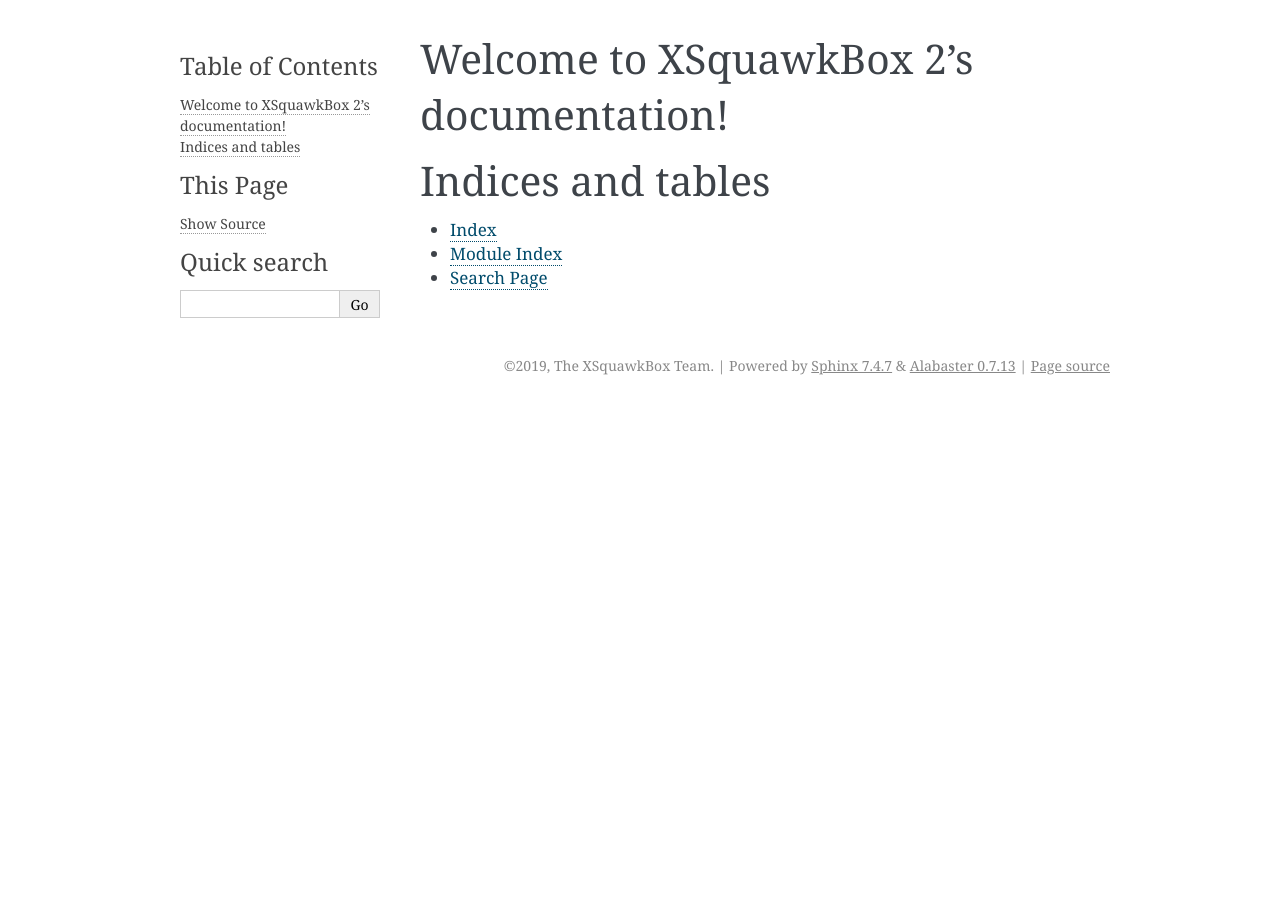
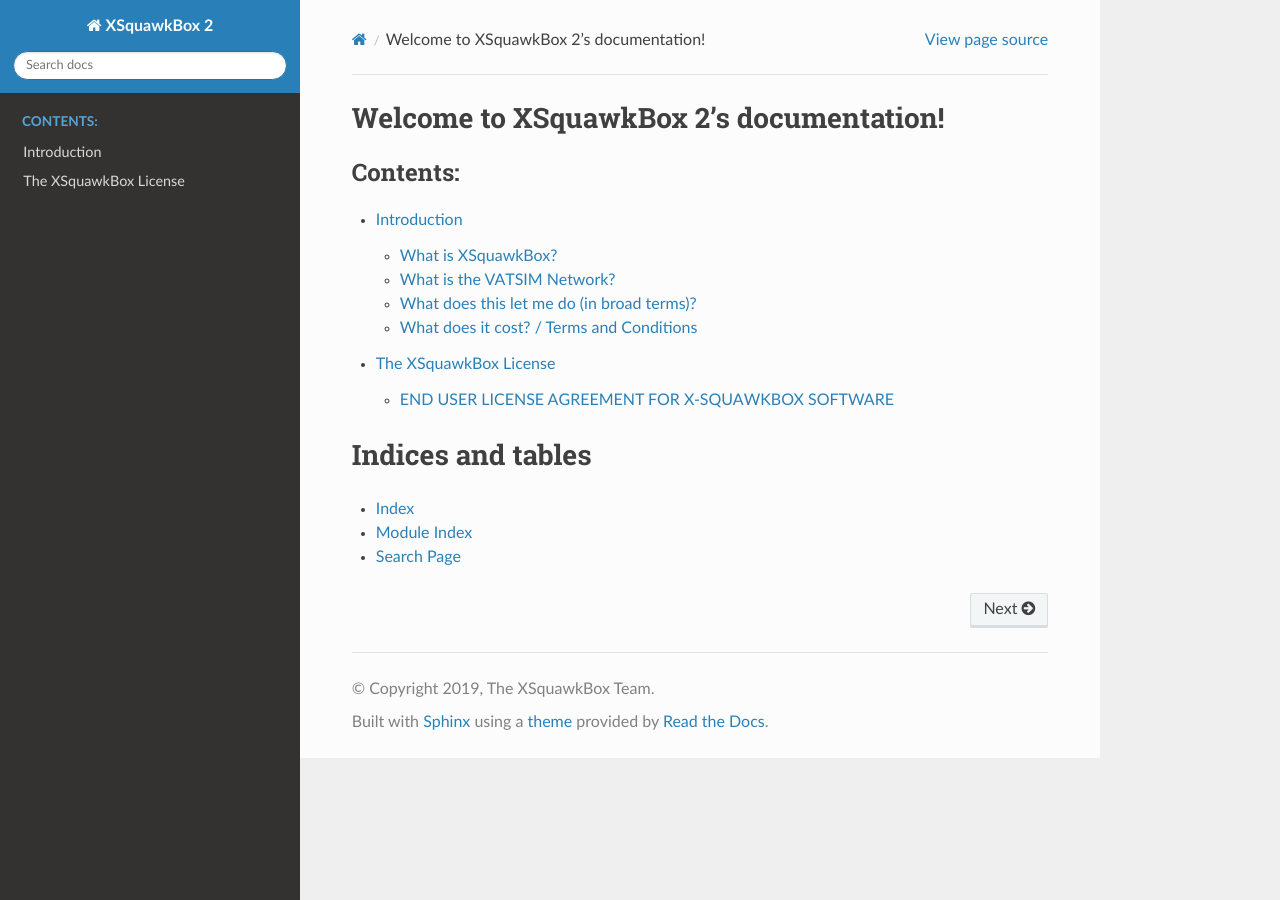
Before and after one commit to xsquawkbox/xsb2-manual, a Sphinx documentation site: the page built from source/index.rst, in a window 1280 px wide. Built offline with Sphinx 7.4.7 and the Read the Docs theme 2.0.0, drawn with Linux system fonts in a browser that asks for light colours; some of the changed lines change nothing that is shown.

Commit message:
write a new introduction and include the XSB license

```diff
--- a/source/conf.py
+++ b/source/conf.py
@@ -28,6 +28,7 @@
 # extensions coming with Sphinx (named 'sphinx.ext.*') or your custom
 # ones.
 extensions = [
+        "sphinx_rtd_theme",
 ]
 
 # Add any paths that contain templates here, relative to this directory.
@@ -44,7 +45,7 @@
 # The theme to use for HTML and HTML Help pages.  See the documentation for
 # a list of builtin themes.
 #
-html_theme = 'alabaster'
+html_theme = 'sphinx_rtd_theme'
 
 # Add any paths that contain custom static files (such as style sheets) here,
 # relative to this directory. They are copied after the builtin static files,
--- a/source/index.rst
+++ b/source/index.rst
@@ -10,7 +10,8 @@
    :maxdepth: 2
    :caption: Contents:
 
-
+   introduction
+   license
 
 Indices and tables
 ==================
--- /dev/null
+++ b/source/introduction.rst
@@ -0,0 +1,45 @@
+Introduction
+************
+
+What is XSquawkBox?
+===================
+
+XSquawkBox is a plugin for `X-Plane`_ that allows you to fly with traffic and
+ATC provided by the `VATSIM network`_.
+
+What is the VATSIM Network?
+===========================
+
+From the `VATSIM network`_ website:
+
+        VATSIM (short for the Virtual Air Traffic Simulation Network) is a
+        completely free online platform which allows virtual pilots, wherever
+        they are in the world, to connect their flight simulators into one
+        shared virtual world. VATSIM also simulates air traffic control in this
+        virtual world, creating the ultimate as-real-as-it-gets experience for
+        you, the virtual aviation enthusiast.
+
+What does this let me do (in broad terms)?
+==========================================
+
+XSquawkBox lets you fly using X-Plane, online, with other human pilots, with
+human provided ATC services.
+
+What does it cost? / Terms and Conditions
+=========================================
+
+Nothing - use of the VATSIM network and XSquawkBox are provided free of charge.
+This does not mean that it is a free-for-all, there are terms and conditions
+that apply to the use of both VATSIM and of the XSquawkBox software.
+
+Use of VATSIM is subject to the `VATSIM Code of Conduct`_ and
+the `VATSIM User Agreement`_.  For more details, please refer to the
+`VATSIM Network`_ website.
+
+Use of XSquawkBox 2 is subject to :doc:`the XSquawkBox License </license>`.  If
+you do not agree to the terms of the License, you may not use XSquawkBox.
+
+.. _X-Plane: https://x-plane.com/
+.. _VATSIM Network: https://vatsim.net/
+.. _VATSIM Code of Conduct: https://www.vatsim.net/documents/code-of-conduct
+.. _VATSIM User Agreement: https://www.vatsim.net/documents/user-agreement
--- /dev/null
+++ b/source/license.rst
@@ -0,0 +1,225 @@
+The XSquawkBox License
+**********************
+
+END USER LICENSE AGREEMENT FOR X-SQUAWKBOX SOFTWARE
+===================================================
+
+**IMPORTANT-READ CAREFULLY**: This End-User License Agreement ("EULA") is a
+legal agreement between you (either an individual person or a single legal
+entity, hereinafter referred to in this EULA as "You") and Benjamin Supnik
+(herein after referred to as the "Developer") for X-Squawkbox including any
+associated media, printed materials and electronic documentation (the "Software
+Product").  The Software Product also includes any software updates, add-on
+components, web services and/or initial supplements that the Developer may
+provide to you or make available to you after the date you obtain your initial
+copy of the Software Product to the extent that such items are not accompanied
+by a separate license agreement or terms of use.  By installing, copying,
+downloading, accessing or otherwise using the Software Product, you agree to be
+bound by the terms of this EULA.  If you do not agree to the terms of this
+EULA, do not install, access or use the Software Product.  Instead, you should
+delete it immediately.
+
+SOFTWARE PRODUCT LICENSE
+------------------------
+
+The Software Product is protected by intellectual property laws and treaties.
+The Software Product is licensed, not sold.
+
+1. **GRANT OF LICENSE**.  This Section of the EULA describes your general rights
+   to install and use the Software Product.  The license rights described in the
+   Section are subject to all other terms and conditions of this EULA.
+
+   **General License Grant to Install and Use Software Product**.  You may
+   install and use the Software Product on a computer, device, workstation,
+   terminal or other digital electronic or analog device ("Device").  This
+   license is granted exclusively to you for the Software Product described
+   within and may not be shared or transferred under any circumstances.
+
+   **Reservation of Rights**.  All rights not expressly granted including, but
+   not limited to, Copyright, are reserved by Developer.
+
+2. DESCRIPTION OF OTHER RIGHTS AND LIMITATIONS.
+
+   **Copy Protection**.  The Software Product may include copy protection
+   technology to prevent the unauthorized copying of the Software Product or may
+   require original media for use of the Software Product on the Device.  It is
+   illegal to make unauthorized copies of the Software Product or to circumvent
+   any copy protection technology included in the Software Product.
+
+   **Limitations on Reverse Engineering, Decompilation, and Disassembly**.  You
+   may not reverse engineer, decompile or disassemble the Software Product,
+   except and only to the extent that such activity is expressly permitted by
+   applicable law notwithstanding this limitation.
+
+   **Limitations on Modification of Software Product**.  You may not modify the
+   Software Product in whole or part in any way without the express prior written
+   approval of the Developer.  This includes, but is not limited to, the
+   modification of any installation routines, packaging and/or program display
+   elements (such as multiplayer aircraft) from the original state of the Software
+   Product as provided to you by the Developer.
+
+   **Limitations on Redistribution of Software Product**.  You may not
+   redistribute the Software Product in whole or part in any way without the
+   express prior written approval of the Developer.
+
+   **Trademarks**.  This EULA does not grant you any rights in connection with
+   any trademarks or service marks of the Developer.
+
+   **No rental, leasing or commercial hosting**.  You may not rent, lease, lend
+   or provide commercial hosting services to third parties with the Software
+   Product.
+
+   **Agreement to Transfer of Data by Software Product**.  By installing,
+   copying, downloading, accessing or otherwise using the Software Product, you
+   hereby grant permission to the transmission of certain data from your local
+   Device to a host network's server hardware for use in online flight
+   simulation.  The data transmitted to a host network's server hardware shall
+   be limited to various data and information from your flight simulator
+   software program including, but not limited to, aircraft performance and
+   location data generated by said simulator program.  In addition, you further
+   agree to the transfer of your hard disk drive serial number and/or the serial
+   number of your Ethernet card as well as the version number of the Software
+   Product to the Developer each time you startup the Software Product.  No
+   information other than data generated by your flight simulation software and
+   the data expressly set forth herein which would personally identify you shall
+   be subject to the terms of this paragraph.  However, the terms of this
+   paragraph expressly exclude any information you provide via the Software
+   Product for purposes of logging onto a particular host network.  The
+   provision of any such information shall be governed by the terms and
+   conditions of your membership with such host network.
+
+   **Support Services**.  The Developer may, in his sole discretion, provide you
+   with support services related to the Software Product ("Support Services").
+   Use of Support Services is governed by the Developer's policies and programs
+   described in the user manual, in "online" documentation, or in other
+   Developer-provided materials.  Any supplemental software code provided to you
+   as part of the Support Services shall be considered part of the Software
+   Product and shall be subject to the terms and conditions of this EULA.  You
+   acknowledge and agree that the Developer may use technical information you
+   provide as part of the Support Services for his business purposes, including
+   for product support and development.  The Developer will not utilize such
+   technical information in a form that personally identifies you.
+
+   **Software Transfer**.  Except as specified in this section, you may make a
+   one-time permanent transfer of the EULA and Software Product directly and
+   only to an end user.  This transfer must include all of the Software Product
+   (including all component parts, the media and printed materials, any
+   upgrades, and this EULA).  Such transfer may not be by way of consignment or
+   any other indirect transfer.  The transferee of such one-time transfer must
+   agree to comply with the terms of this EULA, including the obligation not to
+   further transfer this EULA and Software Product.  Subscription Products, if
+   any are provided or otherwise made available, are non-transferable.
+
+   **Termination**. Without prejudice to any other rights, the Developer may,
+   in his sole discretion, terminate this EULA if you fail to comply with the
+   terms and conditions herein.  In such event, you must immediately destroy all
+   copies of the Software Product and all of its component parts.
+
+3. **UPGRADES**.  If the Software Product is labeled as an upgrade, you must be
+   properly licensed to use a product identified by the Developer as being
+   eligible for the upgrade in order to use the Software Product.  A Software
+   Product labeled as an upgrade replaces or supplements (and may disable) the
+   product that formed the basis for your eligibility for the upgrade.  You may
+   use the resulting upgraded product only in accordance with the terms of this
+   EULA.  If the Software Product is an upgrade of a component of a package of
+   software programs that you licensed as a single product, the Software Product
+   may be used only as part of that single product package and may not be
+   separated for use on more than one Device.
+
+   The Software Product may offer automatic and/or user optional downloadable
+   upgrades.  If you agree to any such upgrades, then data files will be
+   downloaded which will replace the Software Product's originally installed
+   data files.  Any such upgrades will be for data files only and will not
+   include any executable files.
+
+4. **INTELLECTUAL PROPERTY RIGHTS**.  All title and intellectual property rights
+   in and to the Software Product (including but not limited to any images,
+   photographs, animations, video, audio, music, text, and "applets"
+   incorporated into the Software Product), the accompanying printed materials
+   and any copies of the Software Product are owned by the Developer or his
+   suppliers.  All title and intellectual property rights in and to the content
+   that is not contained in the Software Product, but may be accessed through
+   use of the Software Product, is the property of the respective content owners
+   and may be protected by applicable copyright or other intellectual property
+   laws and treaties.  This EULA grants you no rights to use such content.  If
+   this Software Product contains documentation that is provided only in
+   electronic form, you may print one copy of such electronic documentation.
+   You may not copy the printed materials accompanying the Software Product for
+   any other purpose including, but not limited to, redistribution without the
+   express prior written consent of the Developer.
+
+5. **BACKUP COPY**.  After installation of one copy of the Software Product
+   pursuant to this EULA, you may keep the original media on which the Software
+   Product was provided by the Developer solely for backup or archival purposes.
+   If the original media is required to use the Software Product on the Device,
+   you may make one copy of the Software Product solely for backup or archival
+   purposes.  Except as expressly provided in this EULA, you may not otherwise
+   make copies of the Software Product or the printed materials accompanying the
+   Software Product.
+
+6. **APPLICABLE LAW**.  If you exercise this license in the United States, then
+   this EULA is to be construed in accordance with the laws of the State of
+   Maryland.  If you exercise the license of this Software Product in any other
+   country, then local law applies.
+
+   Should you have any questions concerning this EULA, please send e-mail to
+   bsupnik@xsquawkbox.net.
+
+7. **WARRANTY**.  THIS SOFTWARE PRODUCT IS NOT COVERED BY ANY WARRANTY OR
+   CONDITION, EXPRESS, IMPLIED OR STATUTORY.  THERE IS NO WARRANTY OR CONDITION
+   OF ANY KIND.
+
+   Any supplements or updates to the SOFTWARE PRODUCT, including without
+   limitation, any (if any) service packs or hot fixes provided to you are not
+   covered by any warranty or condition, express, implied or statutory.
+
+8. **DISCLAIMER OF WARRANTIES**. THIS SOFTWARE PRODUCT IS NOT COVERED BY ANY
+   WARRANTY OR CONDITION, EXPRESS, IMPLIED OR STATUTORY. THIS SOFTWARE PRODUCT
+   IS NOT COVERED BY ANY OTHER EXPRESS WARRANTIES (IF ANY) CREATED BY ANY
+   DOCUMENTATION OR PACKAGING. TO THE MAXIMUM EXTENT PERMITTED BY APPLICABLE
+   LAW, DEVELOPER AND HIS SUPPLIERS PROVIDE THE SOFTWARE AND SUPPORT SERVICES
+   (IF ANY) AS IS AND WITH ALL FAULTS, AND HEREBY DISCLAIM ALL WARRANTIES AND
+   CONDITIONS, EITHER EXPRESS, IMPLIED OR STATUTORY, INCLUDING, BUT NOT LIMITED
+   TO, ANY (IF ANY) IMPLIED WARRANTIES, DUTIES OR CONDITIONS OF MERCHANTABILITY,
+   OF FITNESS FOR A PARTICULAR PURPOSE, OF ACCURACY OR COMPLETENESS OR
+   RESPONSES, OF RESULTS, OF WORKMANLIKE EFFORT, OF LACK OF VIRUSES AND OF LACK
+   OF NEGLIGENCE, ALL WITH REGARD TO THE SOFTWARE, AND THE PROVISION OF OR
+   FAILURE TO PROVIDE SUPPORT SERVICES. ALSO, THERE IS NO WARRANTY OR CONDITION
+   OF TITLE, QUIET ENJOYMENT, QUIET POSSESSION, CORRESPONDENCE TO DESCRIPTION OR
+   NON-INFRINGEMENT WITH REGARD TO THE SOFTWARE.
+
+9. **EXCLUSION OF INCIDENTAL, CONSEQUENTIAL AND CERTAIN OTHER DAMAGES**. TO THE
+   MAXIMUM EXTENT PERMITTED BY APPLICABLE LAW, IN NO EVENT SHALL DEVELOPERS, ITS
+   SUPPLIERS OR ANY NETWORK TO WHICH THE SOFTWARE PRODUCT IS CONNECTED BE LIABLE
+   FOR ANY SPECIAL, INCIDENTAL, INDIRECT, OR CONSEQUENTIAL DAMAGES WHATSOEVER
+   (INCLUDING, BUT NOT LIMITED TO, DAMAGES FOR LOSS OF PROFITS OR CONFIDENTIAL
+   OR OTHER INFORMATION, FOR BUSINESS INTERRUPTION, FOR PERSONAL INJURY, FOR
+   LOSS OF PRIVACY, FOR FAILURE TO MEET ANY DUTY INCLUDING OF GOOD FAITH OR OF
+   REASONABLE CARE, FOR NEGLIGENCE, AND FOR ANY OTHER PECUNIARY OR OTHER LOSS
+   WHATSOEVER) ARISING OUT OF OR IN ANY WAY RELATED TO THE USE OF OR INABILITY
+   TO USE THE SOFTWARE PRODUCT, THE PROVISION OF OR FAILURE TO PROVIDE SUPPORT
+   SERVICES, OR OTHERWISE UNDER OR IN CONNECTION WITH ANY PROVISION OF THIS
+   EULA, EVEN IN THE EVENT OF THE FAULT, TORT (INCLUDING NEGLIGENCE), STRICT
+   LIABILITY, BREACH OF CONTRACT OR BREACH OF WARRANTY OF DEVELOPER OR ANY
+   SUPPLIER, AND EVEN IF DEVELOPERS OR ANY SUPPLIER HAS BEEN ADVISED OF THE
+   POSSIBILITY OF SUCH DAMAGES.
+
+10. **LIMITATION OF LIABILITY AND REMEDIES**. NOTWITHSTANDING ANY DAMAGES THAT
+    YOU MIGHT INCUR FOR ANY REASON WHATSOEVER (INCLUDING, WITHOUT LIMITATION,
+    ALL DAMAGES REFERENCED ABOVE AND ALL DIRECT OR GENERAL DAMAGES), THE ENTIRE
+    LIABILITY OF DEVELOPER AND ANY OF HIS SUPPLIERS UNDER ANY PROVISION OF THIS
+    EULA AND YOUR EXCLUSIVE REMEDY FOR ALL OF THE FOREGOING SHALL BE LIMITED TO
+    THE AMOUNT ACTUALLY PAID (IF ANY) BY YOU DIRECTLY TO DEVELOPER FOR THE
+    SOFTWARE. THE FOREGOING LIMITATIONS, EXCLUSIONS AND DISCLAIMERS (INCLUDING
+    SECTIONS 6, AND 7 ABOVE) SHALL APPLY TO THE MAXIMUM EXTENT PERMITTED BY
+    APPLICABLE LAW, EVEN IF ANY REMEDY FAILS ITS ESSENTIAL PURPOSE.
+
+11. **ENTIRE AGREEMENT**. This EULA (including any addendum or amendment to this
+    EULA which is included with the Software Product) is the entire agreement
+    between you and Developer relating to the Software Product and the support
+    services (if any) and supersedes all prior or contemporaneous oral or
+    written communications, proposals and representations with respect to the
+    Software Product or any other subject matter covered by this EULA.  To the
+    extent the terms of any of Developer's policies or programs for support
+    services conflict with the terms of this EULA, the terms of this EULA shall
+    control.
```
Also changed, not shown: 1 other file.
